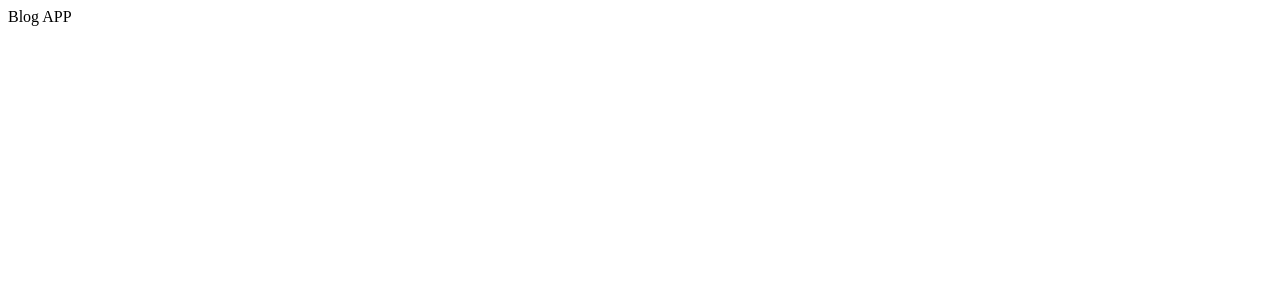
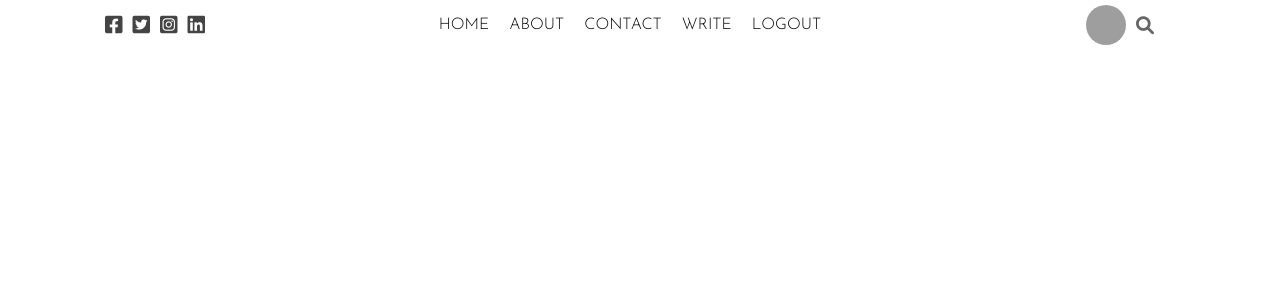
Before and after one commit to jpcortesg1/blog, a React (Create React App) app in the folder client/: page / in a window 1280 px wide. Shown: the top 300 px of the page. Built offline with nearby package versions, Linux system fonts and the light colour scheme; grey boxes are pictures that could not be loaded.

Commit message:
Creat a topbar

```diff
--- a/client/public/index.html
+++ b/client/public/index.html
@@ -15,6 +15,20 @@
       href="https://fonts.googleapis.com/css2?family=Josefin+Sans:wght@100;200;300;400;500;600;700&family=Lora:ital,wght@1,400;1,500;1,600;1,700&family=Varela&family=Varela+Round&display=swap"
       rel="stylesheet"
     />
+    <link
+      rel="stylesheet"
+      href="https://cdnjs.cloudflare.com/ajax/libs/font-awesome/6.0.0/css/all.min.css"
+      integrity="sha512-9usAa10IRO0HhonpyAIVpjrylPvoDwiPUiKdWk5t3PyolY1cOd4DSE0Ga+ri4AuTroPR5aQvXU9xC6qOPnzFeg=="
+      crossorigin="anonymous"
+      referrerpolicy="no-referrer"
+    />
+    <style>
+      * {
+        margin: 0;
+        padding: 0;
+        box-sizing: border-box;
+      }
+    </style>
     <title>Blog React App</title>
   </head>
   <body>
--- a/client/src/App.js
+++ b/client/src/App.js
@@ -1,7 +1,9 @@
+import TopBar from "./components/topBar/TopBar";
+
 function App() {
   return (
     <div className="App">
-      Blog APP
+      <TopBar />
     </div>
   );
 }
--- /dev/null
+++ b/client/src/components/topBar/TopBar.jsx
@@ -0,0 +1,33 @@
+import "./topBar.css";
+
+export default function TopBar() {
+  return (
+    <div className="topbar">
+      <div className="topbarLeft">
+        <i class="topbarIcon fa-brands fa-facebook-square"></i>
+        <i class="topbarIcon fa-brands fa-twitter-square"></i>
+        <i class="topbarIcon fa-brands fa-instagram-square"></i>
+        <i class="topbarIcon fa-brands fa-linkedin"></i>
+      </div>
+
+      <div className="topbarCenter">
+        <ul className="topbarList">
+          <li className="topbarListItem">HOME</li>
+          <li className="topbarListItem">ABOUT</li>
+          <li className="topbarListItem">CONTACT</li>
+          <li className="topbarListItem">WRITE</li>
+          <li className="topbarListItem">LOGOUT</li>
+        </ul>
+      </div>
+
+      <div className="topbarRight">
+        <img
+          className="topbarRightImage"
+          src="https://images.pexels.com/photos/1222271/pexels-photo-1222271.jpeg?cs=srgb&dl=pexels-justin-shaifer-1222271.jpg&fm=jpg"
+          alt="profile of this person"
+        />
+        <i className="topbarIconSearch fa-solid fa-magnifying-glass"></i>
+      </div>
+    </div>
+  );
+}
--- /dev/null
+++ b/client/src/components/topBar/topBar.css
@@ -0,0 +1,55 @@
+.topbar{
+  width: 100%;
+  height: 50px;
+  position: sticky;
+  top: 0;
+  display: flex;
+  align-items: center;
+  font-family: 'Josefin Sans', sans-serif;
+}
+
+.topbarLeft, .topbarRight{
+  flex: 2.5;
+  display: flex;
+  align-items: center;
+  justify-content: center;
+}
+
+.topbarCenter{
+  flex: 5;
+}
+
+.topbarIcon{
+  font-size: 20px;
+  margin-right: 10px;
+  color: #444;
+  cursor: pointer;
+}
+
+.topbarIconSearch{
+  font-size: 18px;
+  color: #666;
+  cursor: pointer;
+  margin-left: 10px;
+  margin-right: 0;
+}
+
+.topbarList{
+  display: flex;
+  justify-content: center;
+  list-style: none;
+}
+
+.topbarListItem{
+  margin-right: 20px;
+  font-style: 18px;
+  font-weight: 300;
+  cursor: pointer;
+}
+
+.topbarRightImage{
+  width: 40px;
+  height: 40px;
+  border-radius: 50%;
+  object-fit: cover;
+}
```
Also changed, not shown: client/src/components/header/Header.jsx (added).
